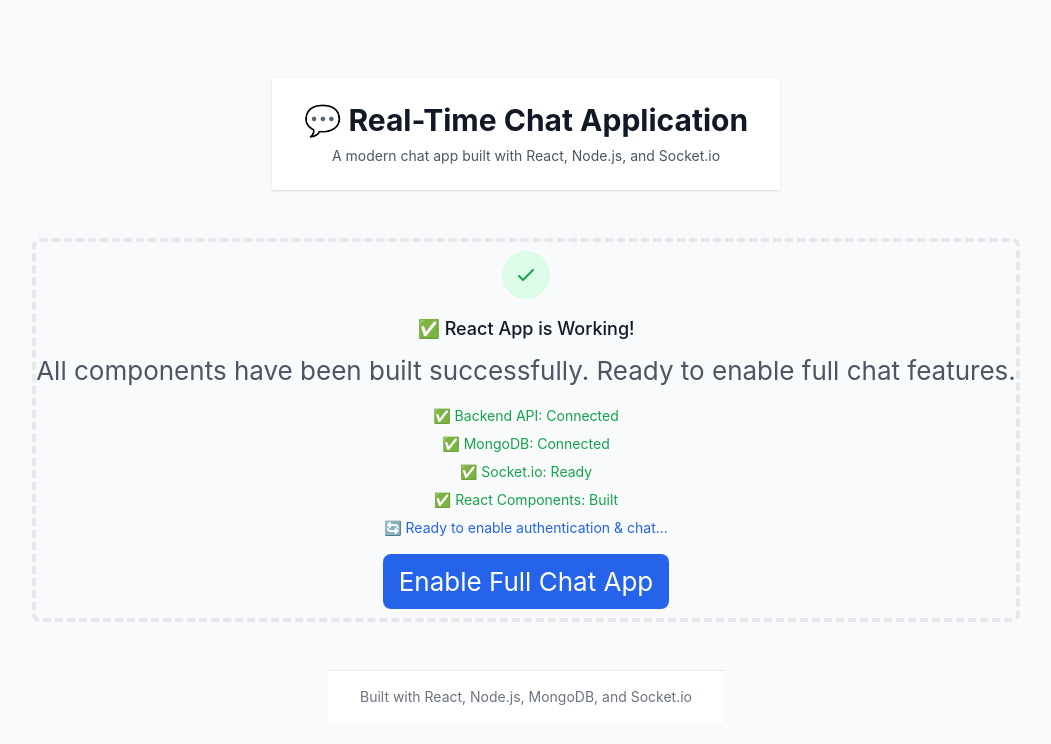
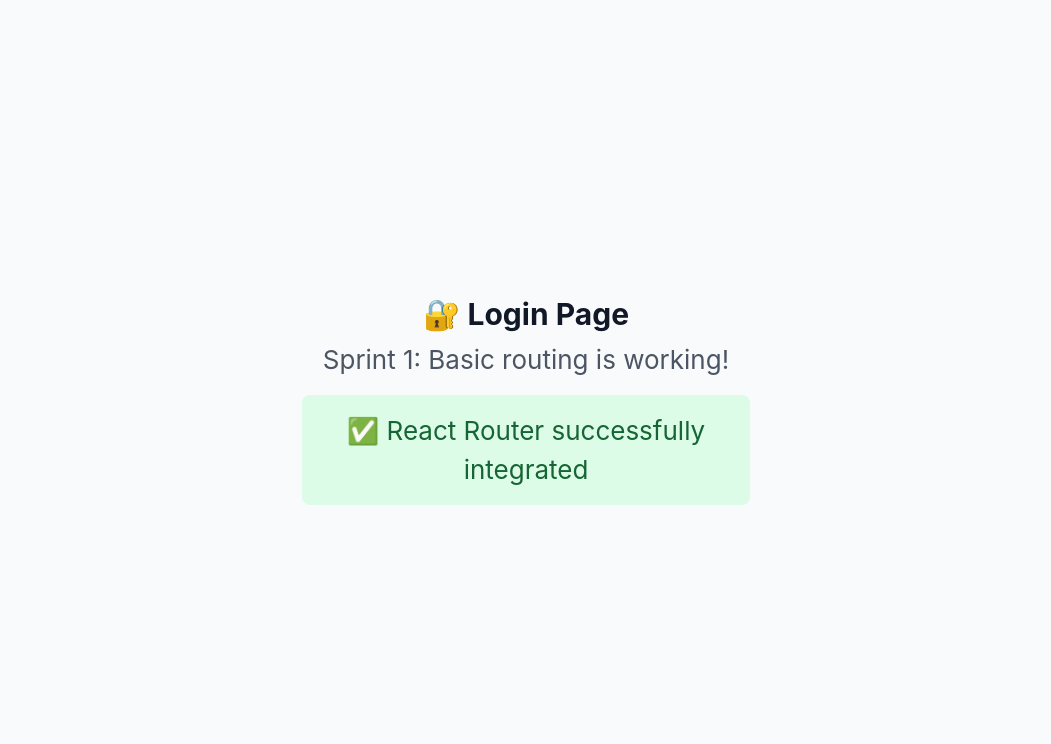
Before and after one commit to Abuzarsheik/chat-app, a React (Create React App) app in the folder frontend/: page /login in a window 1280 px wide. Shown: the top 744 px of the page, without its empty margins (114-1165 px from the left). Built offline with nearby package versions, Linux system fonts and the light colour scheme.

Commit message:
Sprint 1 : Basic React Router setup working - /login, /register, /chat routes

```diff
--- a/frontend/src/App.tsx
+++ b/frontend/src/App.tsx
@@ -1,72 +1,69 @@
 import React from 'react';
+import { BrowserRouter as Router, Routes, Route, Navigate } from 'react-router-dom';
 import './App.css';
 
-const App: React.FC = () => {
+// Temporary simple components for testing routing
+const LoginPage: React.FC = () => {
   return (
-    <div className="App min-h-screen bg-gray-50">
-      <header className="bg-white shadow">
-        <div className="max-w-7xl mx-auto py-6 px-4 sm:px-6 lg:px-8">
-          <h1 className="text-3xl font-bold text-gray-900">
-            💬 Real-Time Chat Application
-          </h1>
-          <p className="mt-2 text-sm text-gray-600">
-            A modern chat app built with React, Node.js, and Socket.io
-          </p>
-        </div>
-      </header>
-
-      <main className="max-w-7xl mx-auto py-6 sm:px-6 lg:px-8">
-        <div className="px-4 py-6 sm:px-0">
-          <div className="border-4 border-dashed border-gray-200 rounded-lg h-96 flex items-center justify-center">
-            <div className="text-center">
-              <div className="mx-auto h-12 w-12 flex items-center justify-center rounded-full bg-green-100 mb-4">
-                <svg
-                  className="h-6 w-6 text-green-600"
-                  fill="none"
-                  stroke="currentColor"
-                  viewBox="0 0 24 24"
-                >
-                  <path
-                    strokeLinecap="round"
-                    strokeLinejoin="round"
-                    strokeWidth={2}
-                    d="M5 13l4 4L19 7"
-                  />
-                </svg>
-              </div>
-              <h3 className="text-lg font-medium text-gray-900 mb-2">
-                ✅ React App is Working!
-              </h3>
-              <p className="text-gray-600 mb-4">
-                All components have been built successfully. Ready to enable full chat features.
-              </p>
-              <div className="space-y-2">
-                <p className="text-sm text-green-600">✅ Backend API: Connected</p>
-                <p className="text-sm text-green-600">✅ MongoDB: Connected</p>
-                <p className="text-sm text-green-600">✅ Socket.io: Ready</p>
-                <p className="text-sm text-green-600">✅ React Components: Built</p>
-                <p className="text-sm text-blue-600">🔄 Ready to enable authentication & chat...</p>
-              </div>
-              <button
-                className="mt-4 px-4 py-2 bg-blue-600 text-white rounded-lg hover:bg-blue-700 transition-colors"
-                onClick={() => window.location.reload()}
-              >
-                Enable Full Chat App
-              </button>
-            </div>
+    <div className="min-h-screen flex items-center justify-center bg-gray-50">
+      <div className="max-w-md w-full space-y-8">
+        <div className="text-center">
+          <h2 className="text-3xl font-bold text-gray-900">🔐 Login Page</h2>
+          <p className="mt-2 text-gray-600">Sprint 1: Basic routing is working!</p>
+          <div className="mt-4 p-4 bg-green-100 rounded-lg">
+            <p className="text-green-800">✅ React Router successfully integrated</p>
           </div>
         </div>
-      </main>
-
-      <footer className="bg-white border-t border-gray-200">
-        <div className="max-w-7xl mx-auto py-4 px-4 sm:px-6 lg:px-8">
-          <p className="text-center text-sm text-gray-500">
-            Built with React, Node.js, MongoDB, and Socket.io
-          </p>
-        </div>
-      </footer>
+      </div>
     </div>
   );
 };
 
+const RegisterPage: React.FC = () => {
+  return (
+    <div className="min-h-screen flex items-center justify-center bg-gray-50">
+      <div className="max-w-md w-full space-y-8">
+        <div className="text-center">
+          <h2 className="text-3xl font-bold text-gray-900">📝 Register Page</h2>
+          <p className="mt-2 text-gray-600">Sprint 1: Basic routing is working!</p>
+          <div className="mt-4 p-4 bg-blue-100 rounded-lg">
+            <p className="text-blue-800">✅ Multiple routes working correctly</p>
+          </div>
+        </div>
+      </div>
+    </div>
+  );
+};
+
+const ChatPage: React.FC = () => {
+  return (
+    <div className="min-h-screen flex items-center justify-center bg-gray-50">
+      <div className="max-w-md w-full space-y-8">
+        <div className="text-center">
+          <h2 className="text-3xl font-bold text-gray-900">💬 Chat Page</h2>
+          <p className="mt-2 text-gray-600">Sprint 1: Basic routing is working!</p>
+          <div className="mt-4 p-4 bg-purple-100 rounded-lg">
+            <p className="text-purple-800">✅ Protected route placeholder ready</p>
+          </div>
+        </div>
+      </div>
+    </div>
+  );
+};
+
+const App: React.FC = () => {
+  return (
+    <Router>
+      <div className="App">
+        <Routes>
+          <Route path="/login" element={<LoginPage />} />
+          <Route path="/register" element={<RegisterPage />} />
+          <Route path="/chat" element={<ChatPage />} />
+          <Route path="/" element={<Navigate to="/login" />} />
+        </Routes>
+      </div>
+    </Router>
+  );
+};
+
 export default App;
```
Also changed, not shown: 1 other file (tests, documents, lock files or other folders).
